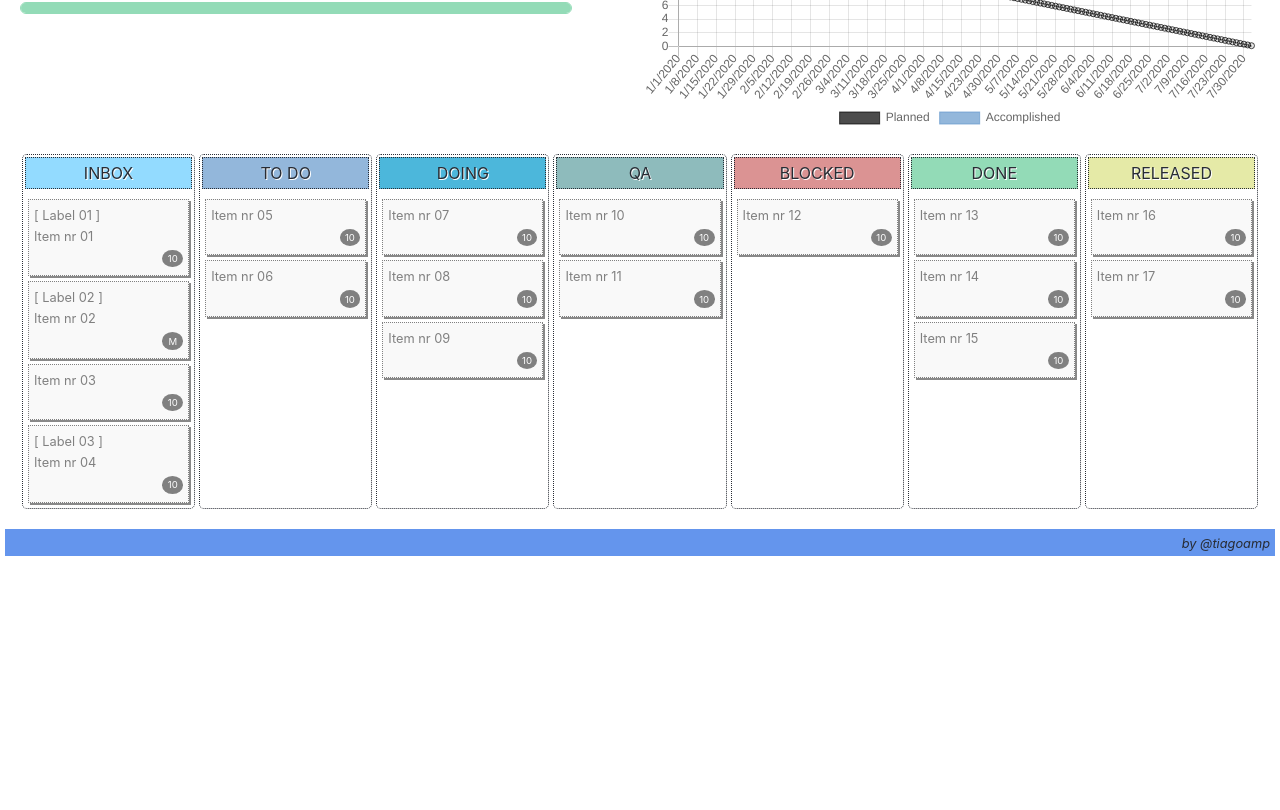
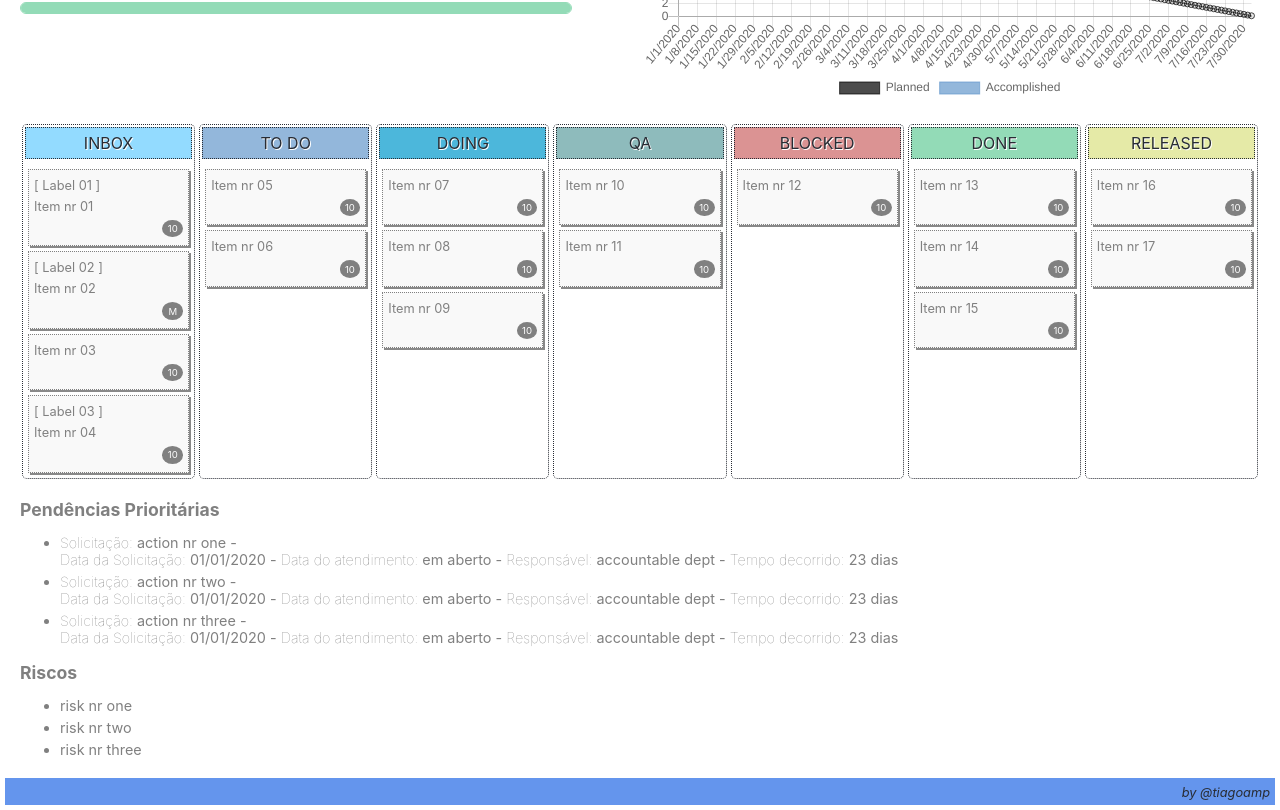
Before and after one commit to tiagoamp/flow-dashboard, a React (Create React App) app: page / in a window 1280 px wide. Shown: the part 640-1450 px from the top of the page. Before the commit the page ends 1201 px from the top, so only its background shows below. Built offline with nearby package versions, Linux system fonts and the light colour scheme.

Commit message:
Implement new layout

```diff
--- a/src/App.css
+++ b/src/App.css
@@ -15,11 +15,8 @@
   margin-bottom: 20px;
 }
 
-.row01 {
-  display: flex;
-  flex-direction: row;
-  justify-content: flex-start;
-  margin-bottom: 30px;
+.row01, .row02 {
+  margin: 20px 0px;
 }
 
 .cfd-chart-container {
@@ -29,3 +26,25 @@
 .burndown-chart-container {
   flex: 1;
 }
+
+.panel-container {
+  margin: 10px 0px 0px 0px;
+}
+
+.panel-item-text {
+  font-size: 0.9rem;
+  color: #808080;
+}
+
+.panel-item-text span{
+  font-size: 0.9rem;
+  color: #808080;
+}
+
+.panel-item-text li {
+  margin: 5px 0px;
+}
+
+.panel-item-text span {
+  font-weight: lighter;
+}
--- a/src/App.js
+++ b/src/App.js
@@ -7,6 +7,7 @@ import Burndown from './components/Burndown';
 import Kanban from './components/Kanban';
 import ProjectProgress from './components/ProjectProgress';
 import ItensProgress from './components/ItensProgress';
+import ActionsPanel from './components/ActionsPanel';
 import service from './service/flowservice';
 
 
@@ -14,13 +15,15 @@ class App extends Component {
 
   constructor() {
     super();
-    this.state = { projName: '', milestones: {}, statusList: [], items: [], holidays: [] };
+    this.state = { projName: '', milestones: {}, statusList: [], items: [], holidays: [],
+                    actions: [], risks: [] };
   }
 
   componentDidMount() {
     const info = service.getProjectInfo();
     this.setState( {projName: info.project, holidays: info.holidays,
-      statusList: info.statusList, milestones: info.milestones, items: info.items } );
+      statusList: info.statusList, milestones: info.milestones, items: info.items,
+      actions: info.actions, risks: info.risks } );
   }
 
   render() {
@@ -38,8 +41,11 @@ class App extends Component {
               <Burndown statusList={[...this.state.statusList]} items={[...this.state.items]} holidays={[...this.state.holidays]} />
             </div>
           </div>
+          <div className="row01">
+            <Kanban statusList={[...this.state.statusList]} items={[...this.state.items]} />
+          </div>
           <div className="row02">
-            <Kanban statusList={[...this.state.statusList]} items={[...this.state.items]} />
+            <ActionsPanel actions={this.state.actions} risks={this.state.risks} />
           </div>
         </main>
         <Footer />
--- /dev/null
+++ b/src/components/ActionsPanel.js
@@ -0,0 +1,41 @@
+import React from 'react'
+import moment from 'moment'
+
+export default function ActionsPanel(props) {
+    const { actions, risks } = props;
+
+    return (
+        <div className="panel-container">
+            <div className="panel-title">Pendências Prioritárias</div>
+            <ul className="panel-item-text">
+                {
+                    actions.map(a => {
+                        return (
+                            <li><span className="panel-item-text-strong"> Solicitação: </span>{a.action} -
+                                <br/>
+                                <span className="panel-item-text-strong"> Data da Solicitação: </span>
+                                    { moment(a.requestDate).format('L') } -
+                                <span className="panel-item-text-strong"> Data do atendimento: </span>
+                                    { a.accomplishedDate ? moment(a.accomplishedDate).format('L') : 'em aberto' } -
+                                <span className="panel-item-text-strong"> Responsável: </span> {a.accountable} -
+                                <span className="panel-item-text-strong"> Tempo decorrido: </span>
+                                    { Math.abs(moment(new Date()).diff(a.requestDate, 'days'))+1 } dias
+                            </li>
+                        );
+                    })
+                }
+            </ul>
+            <p/>
+            <div className="panel-title">Riscos</div>
+            <ul className="panel-item-text">
+                {
+                    risks.map(r => {
+                        return (
+                            <li>{r}</li>
+                        );
+                    })
+                }
+            </ul>
+        </div>
+    )
+}
--- a/src/components/Burndown.js
+++ b/src/components/Burndown.js
@@ -107,7 +107,7 @@ export default function Burndown(props) {
             <Line
                 data={data}
                 width={150}
-                height={250}
+                height={240}
                 options={
                     {
                         maintainAspectRatio: false,
--- a/src/components/CFD.js
+++ b/src/components/CFD.js
@@ -108,8 +108,8 @@ export default function CFD(props) {
         <div className='cfd-chart-container'>
             <Line
                 data={data}
-                width={150}
-                height={300}
+                width={140}
+                height={280}
                 options={
                     {
                         maintainAspectRatio: false,
--- a/src/components/Progress.css
+++ b/src/components/Progress.css
@@ -19,7 +19,7 @@
     color: #808080;
 }
 
-.backlog-title, .progress-title {
+.backlog-title, .progress-title, .panel-title {
     font-size: 1.1rem;
     font-weight: bold;
     color: #808080;
--- a/src/components/ProjectProgress.js
+++ b/src/components/ProjectProgress.js
@@ -31,7 +31,7 @@ function StatusLight(props) {
     return (
         <div className='light-box'>
             <div className="light-circle" style={{backgroundColor: bgColor}}>!</div>
-            <div className="">{percDelayed} <span className="progress-item-name">% dos itens em atraso</span></div>
+            <div className="progress-item-name">{percDelayed} % dos itens de backlog em atraso</div>
         </div>
     )
 }
--- a/src/repository/data.json
+++ b/src/repository/data.json
@@ -5,6 +5,24 @@
         "initDate": "2020-01-01T12:00:00Z",
         "dueDate": "2020-08-01T12:00:00Z"
     },
+    "actions": [
+        {
+            "action": "action nr one",
+            "requestDate": "2020-01-01T12:00:00Z", "accomplishedDate": "",
+            "accountable": "accountable dept"
+        },
+        {
+            "action": "action nr two",
+            "requestDate": "2020-01-01T12:00:00Z", "accomplishedDate": "",
+            "accountable": "accountable dept"
+        },
+        {
+            "action": "action nr three",
+            "requestDate": "2020-01-01T12:00:00Z", "accomplishedDate": "",
+            "accountable": "accountable dept"
+        }
+    ],
+    "risks": [ "risk nr one", "risk nr two", "risk nr three" ],
     "statusList": [
         { "name": "INBOX", "color":"rgba(102, 204, 255, 0.7)"},
         { "name": "TO DO", "color":"rgba(102, 153, 204, 0.7)" },
--- a/src/service/flowservice.js
+++ b/src/service/flowservice.js
@@ -8,6 +8,8 @@ const service = {
             holidays: data.holidays.map(h => new Date(h)),
             statusList: data.statusList,
             milestones: data.milestones,
+            actions: data.actions,
+            risks: data.risks,
             items: data.items
         };
     },
```
